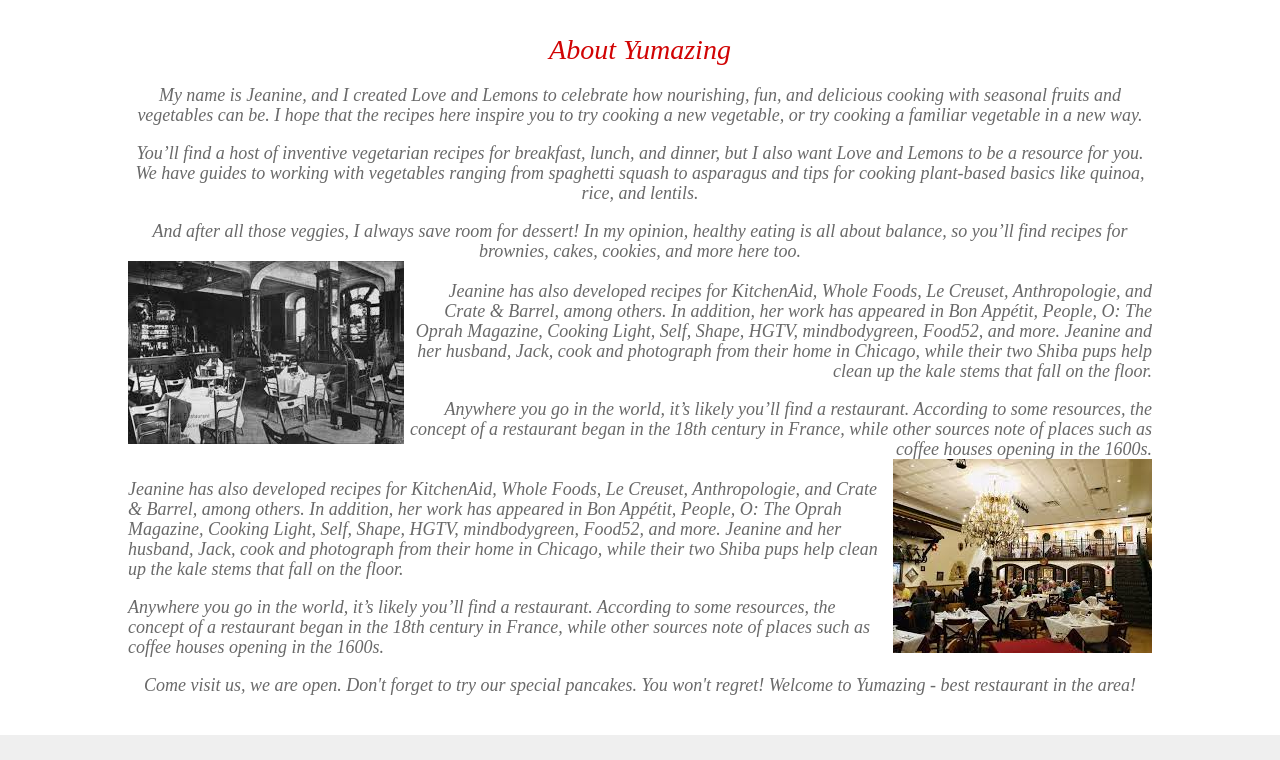
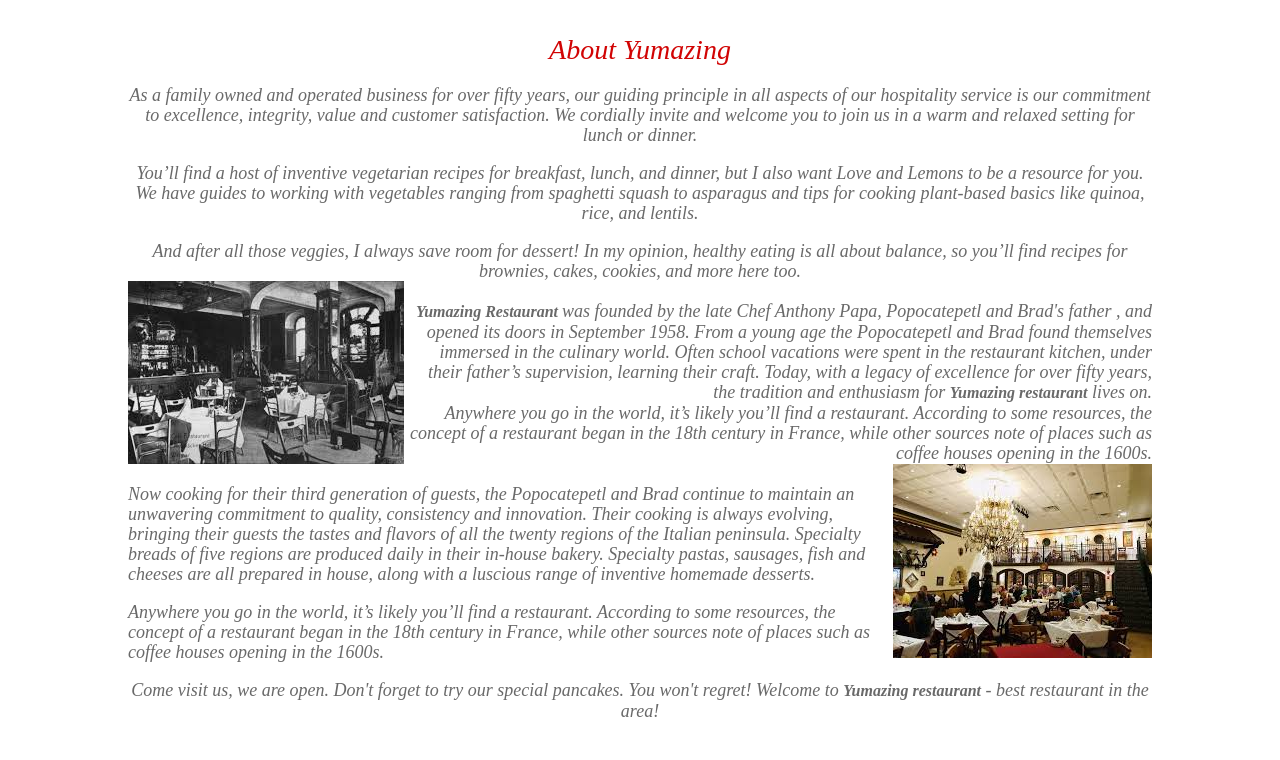
Before and after one commit to kristinkor/Yumazing.io, a plain HTML site: page index.html in a window 1280 px wide. Shown: the part 600-1360 px from the top of the page. Drawn offline with nearby package versions, Linux system fonts and the light colour scheme; a web font is replaced by a local one.

Commit message:
Add files via upload

```diff
--- a/index.html
+++ b/index.html
@@ -46,9 +46,7 @@
         </div>
         <div align="center" style="width: 80%; margin: 40px auto; font-style: italic" class="about_us">
             <p style="font-size: 28px; color: #d10404; margin-bottom: 25px">About Yumazing</p>
-            <p>My name is Jeanine, and I created Love and Lemons to celebrate how nourishing, fun, and delicious cooking with seasonal fruits and vegetables can be. I hope that the recipes here inspire you to try cooking a new vegetable, or try cooking a familiar vegetable in a new way.
-
-            </p>
+            <p>As a family owned and operated business for over fifty years, our guiding principle in all aspects of our hospitality service is our commitment to excellence, integrity, value and customer satisfaction. We cordially invite and welcome you to join us in a warm and relaxed setting for lunch or dinner.</p>
             <br>
             <p>
                 You’ll find a host of inventive vegetarian recipes for breakfast, lunch, and dinner, but I also want Love and Lemons to be a resource for you. We have guides to working with vegetables ranging from spaghetti squash to asparagus and tips for cooking plant-based basics like quinoa, rice, and lentils.
@@ -58,21 +56,27 @@
                 And after all those veggies, I always save room for dessert! In my opinion, healthy eating is all about balance, so you’ll find recipes for brownies, cakes, cookies, and more here too.
             </p>
             <img src="rest.jpeg" style="float: left;" class="text_photo" alt="old restaurant photo">
-            <p class="text_right" style="padding-top: 20px">Jeanine has also developed recipes for KitchenAid, Whole Foods, Le Creuset, Anthropologie, and Crate & Barrel, among others.
-                In addition, her work has appeared in Bon Appétit, People, O: The Oprah Magazine, Cooking Light, Self, Shape, HGTV, mindbodygreen, Food52, and more.
-                Jeanine and her husband, Jack, cook and photograph from their home in Chicago, while their two Shiba pups help clean up the kale stems that fall on the floor.</p>
+            <p class="text_right" style="padding-top: 20px"><strong>Yumazing Restaurant </strong>was founded by the late Chef Anthony Papa, Popocatepetl and Brad's father , and opened its doors in September 1958.
+                From a young age the Popocatepetl and Brad found themselves immersed in the culinary world.
+                Often school vacations were spent in the restaurant kitchen, under their father’s supervision, learning their craft.
+                Today, with a legacy of excellence for over fifty years, the tradition and enthusiasm for <strong>Yumazing restaurant</strong> lives on.
             <br>
             <p class="text_right">Anywhere you go in the world, it’s likely you’ll find a restaurant. According to some resources, the concept of a restaurant began in the 18th century in France, while other sources note of places such as coffee houses opening in the 1600s. </p>
             <div class="clear"></div>
             <img src="images.jpeg" style="float: right;"  class="text_photo" alt="old restaurant photo">
-            <p class="text_left" style="padding-top: 20px">Jeanine has also developed recipes for KitchenAid, Whole Foods, Le Creuset, Anthropologie, and Crate & Barrel, among others.
-                In addition, her work has appeared in Bon Appétit, People, O: The Oprah Magazine, Cooking Light, Self, Shape, HGTV, mindbodygreen, Food52, and more.
-                Jeanine and her husband, Jack, cook and photograph from their home in Chicago, while their two Shiba pups help clean up the kale stems that fall on the floor.</p>
+            <p class="text_left" style="padding-top: 20px">
+                Now cooking for their third generation of guests, the Popocatepetl and Brad continue to maintain an unwavering commitment to quality, consistency and innovation.
+                Their cooking is always evolving, bringing their guests the tastes and flavors of all the twenty regions of the Italian peninsula.
+                Specialty breads of five regions are produced daily in their in-house bakery.
+                Specialty pastas, sausages, fish and cheeses are all prepared in house, along with a luscious range of inventive homemade desserts.
+            </p>
             <br>
-            <p class="text_left">Anywhere you go in the world, it’s likely you’ll find a restaurant. According to some resources, the concept of a restaurant began in the 18th century in France, while other sources note of places such as coffee houses opening in the 1600s. </p>
+            <p class="text_left">Anywhere you go in the world, it’s likely you’ll find a restaurant.
+                According to some resources, the concept of a restaurant began in the 18th century in France,
+                while other sources note of places such as coffee houses opening in the 1600s. </p>
             <div class="clear"></div>
             <br>
-            <p> Come visit us, we are open. Don't forget to try our special pancakes. You won't regret! Welcome to Yumazing - best restaurant in the area! </p>
+            <p> Come visit us, we are open. Don't forget to try our special pancakes. You won't regret! Welcome to <strong>Yumazing restaurant</strong> - best restaurant in the area! </p>
         </div>
         <footer>
                 <div class="box">
```
